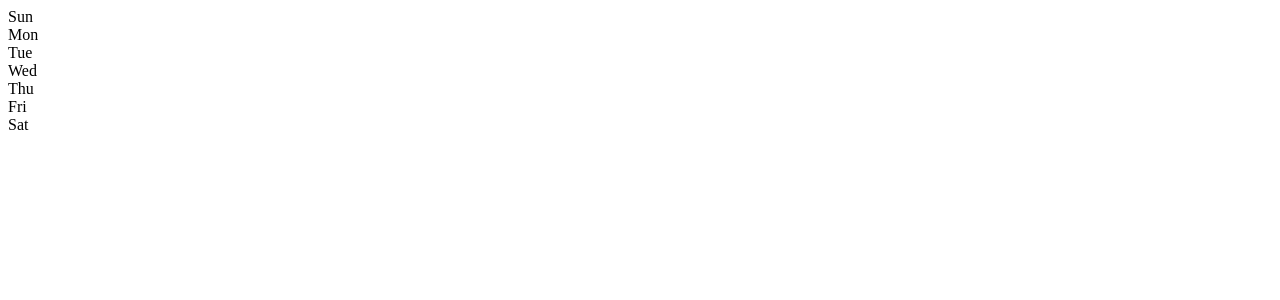
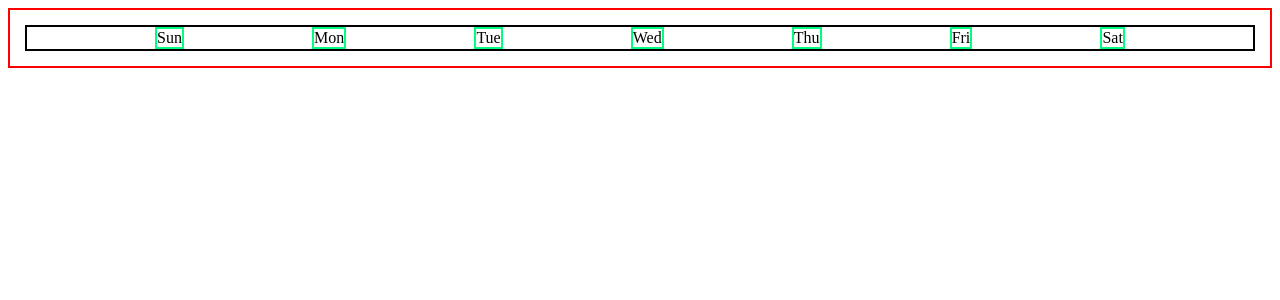
Before and after one commit to brianf4/overlap, a React (Vite) app in the folder frontend/: page / in a window 1280 px wide. Shown: the top 300 px of the page. Built offline with nearby package versions, Linux system fonts and the light colour scheme.

Commit message:
currently trying to make calendar

```diff
--- a/frontend/package.json
+++ b/frontend/package.json
@@ -10,9 +10,6 @@
     "preview": "vite preview"
   },
   "dependencies": {
-    "@emotion/react": "^11.14.0",
-    "@emotion/styled": "^11.14.1",
-    "@mui/material": "^9.1.1",
     "react": "^19.2.5",
     "react-dom": "^19.2.5"
   },
--- a/frontend/src/App.css
+++ b/frontend/src/App.css
@@ -0,0 +1,17 @@
+.calendar-containter {
+    border: 2px solid red;
+    padding: 15px;
+}
+
+.calendar {
+    border: 2px solid black;
+}
+
+.week {
+    display: flex;
+    justify-content: space-evenly;
+}
+
+.week div {
+    border: 2px solid springgreen;
+}
--- a/frontend/src/components/Button.jsx
+++ /dev/null
@@ -1,5 +0,0 @@
-import Button from "@mui/material/Button";
-
-export default function ButtonUsage() {
-    return <Button variant="contained">Hello world</Button>;
-}
--- a/frontend/src/components/Calendar.jsx
+++ b/frontend/src/components/Calendar.jsx
@@ -1,6 +1,7 @@
 function Calendar() {
     return (
         <div className="calendar-containter">
+            <div className="calendar">
                 <div className="week">
                     <div>Sun</div>
                     <div>Mon</div>
@@ -11,6 +12,7 @@ function Calendar() {
                     <div>Sat</div>
                 </div>
             </div>
+        </div>
     );
 }
 
```
Also changed, not shown: 1 other file (tests, documents, lock files or other folders). Lines whose indentation alone changed are shown as unchanged.
